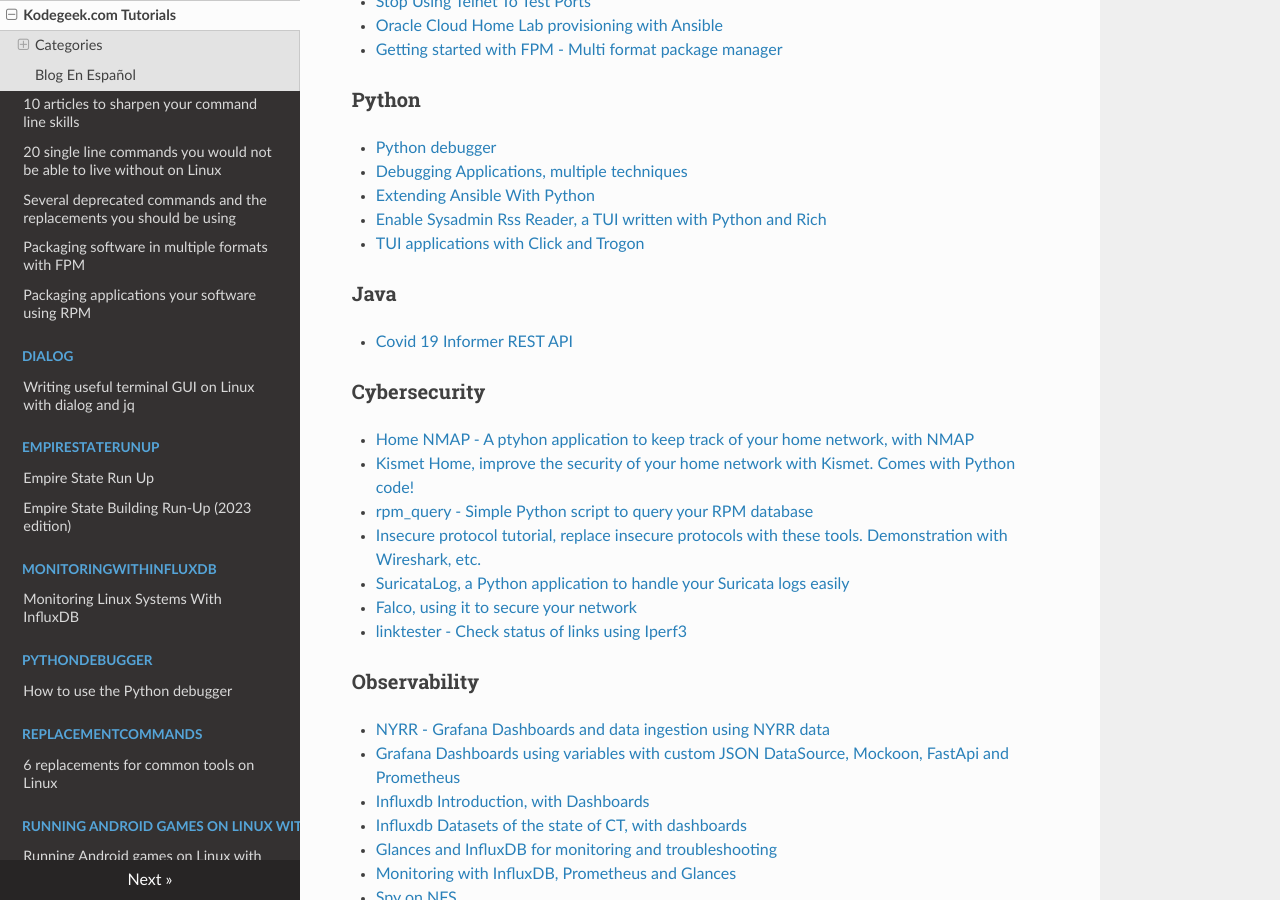
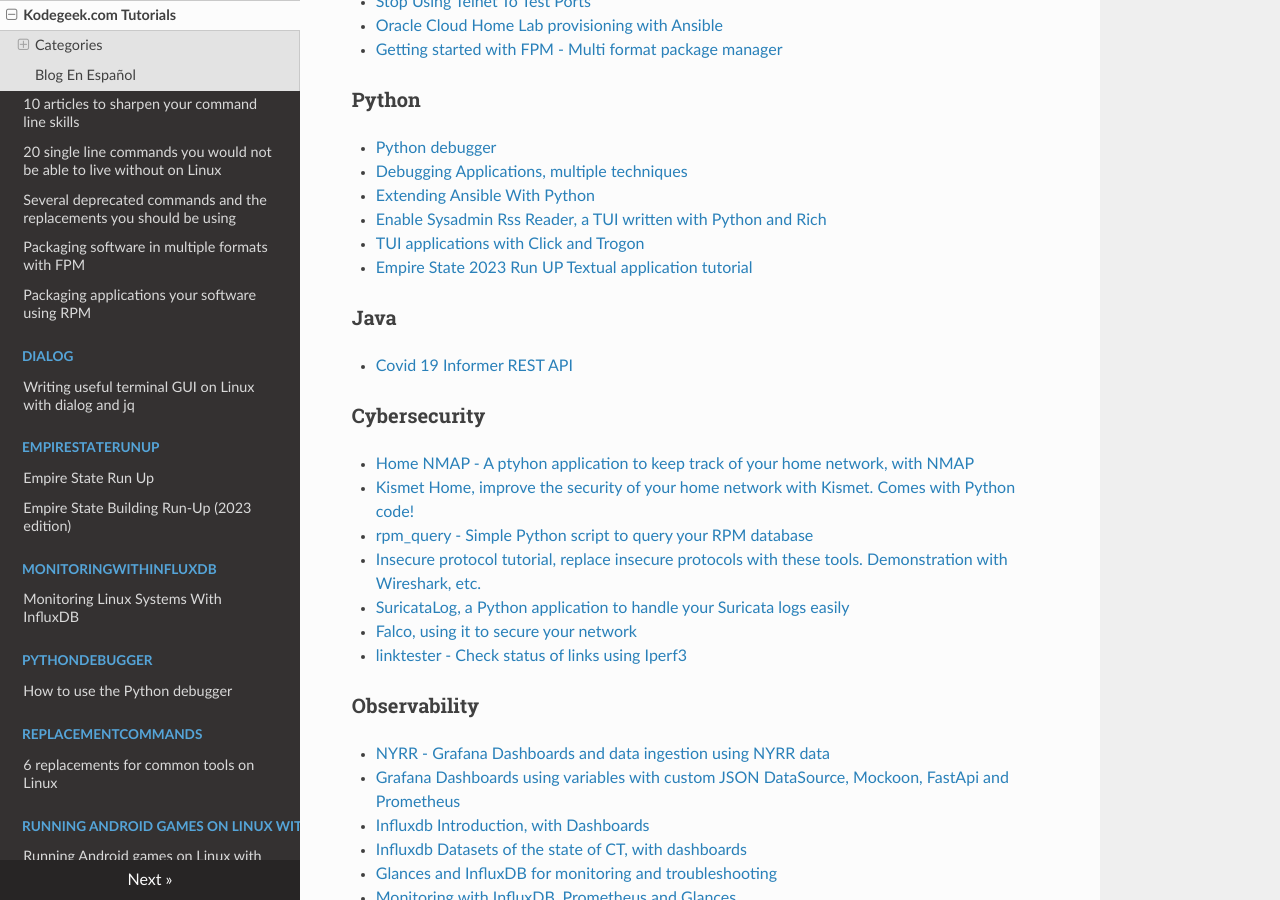
Before and after one commit to josevnz/tutorials, an MkDocs documentation site: the page built from docs/README.md, in a window 1280 px wide and 900 px high, scrolled down 806 px. Built offline with MkDocs 1.6.1, drawn with Linux system fonts in a browser that asks for light colours; nearby versions of some CDN libraries.

Commit message:
Updated index

```diff
--- a/docs/README.md
+++ b/docs/README.md
@@ -37,6 +37,7 @@
 * [Extending Ansible With Python](ExtendingAnsibleWithPython/README.md)
 * [Enable Sysadmin Rss Reader, a TUI written with Python and Rich](EnableSysadminRssReader/README.md)
 * [TUI applications with Click and Trogon](CLIWithClickAndTrogon/README.md)
+* [Empire State 2023 Run UP Textual application tutorial](EmpireStateRunUp/TUTORIAL.md)
 
 ### Java
 
```
